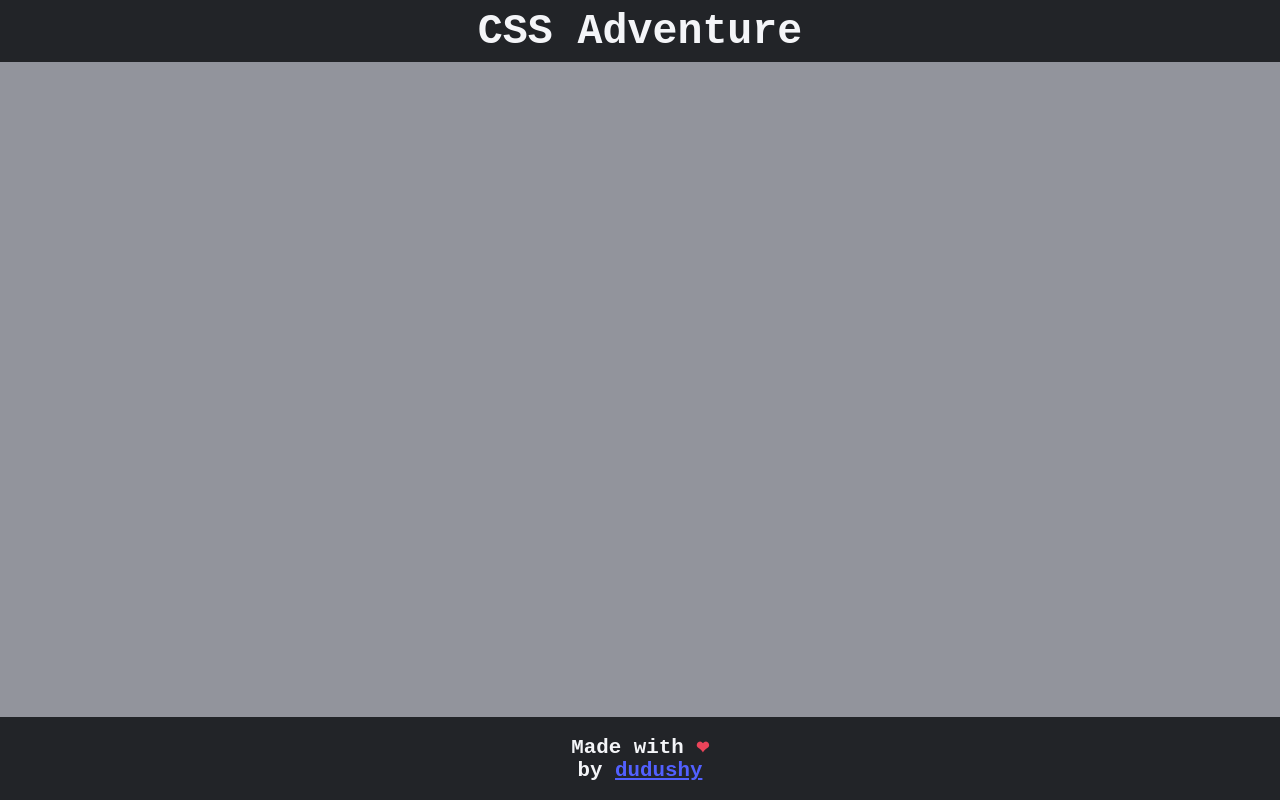
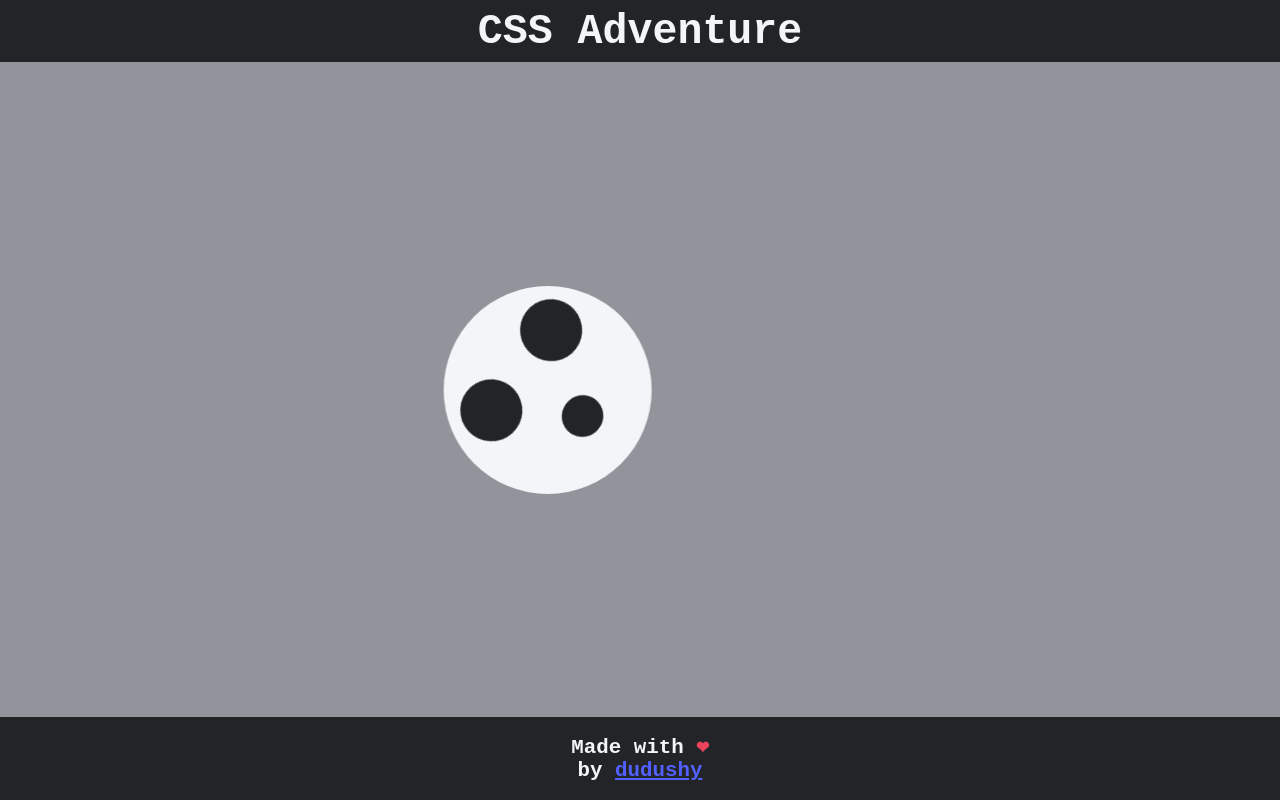
Before and after one commit to dudushy/web-adventure, an Angular app: page /loading5 in a window 1280 px wide. Built offline with nearby package versions, Linux system fonts and the light colour scheme.

Commit message:
Finish shy animation

```diff
--- a/src/app/adventures/loaders/loading5/loading5.component.html
+++ b/src/app/adventures/loaders/loading5/loading5.component.html
@@ -1,2 +1,12 @@
 <div id="content">
+  <div class="shy-wrapper">
+    <div class="face">
+      <div class="eyes">
+        <div class="eye"></div>
+        <div class="eye"></div>
+      </div>
+
+      <div class="mouth"></div>
+    </div>
+  </div>
 </div>
--- a/src/app/adventures/loaders/loading5/loading5.component.scss
+++ b/src/app/adventures/loaders/loading5/loading5.component.scss
@@ -24,3 +24,77 @@
   justify-content: center;
   align-items: center;
 }
+
+.shy-wrapper {
+  --animationArgs: 3s ease-in-out infinite;
+
+  @include fixedHeight(calc(var(--responsiveUnit) * 10));
+  aspect-ratio: 1;
+  background: $light;
+  border-radius: 50%;
+  display: flex;
+  align-items: center;
+  justify-content: center;
+  animation: move var(--animationArgs);
+
+  .face {
+    height: 100%;
+    width: 100%;
+    display: flex;
+    flex-direction: column;
+    align-items: center;
+    justify-content: center;
+    animation: roll var(--animationArgs);
+
+    .eyes {
+      display: flex;
+      justify-content: center;
+
+      .eye {
+        @include fixedHeight(calc(var(--responsiveUnit) * 3));
+        aspect-ratio: 1;
+        border-radius: 50%;
+        background: $dark;
+        margin-inline: 15%;
+      }
+    }
+
+    .mouth {
+      @include fixedHeight(calc(var(--responsiveUnit) * 2));
+      aspect-ratio: 1;
+      border-radius: 50%;
+      background: $dark;
+      margin-top: 12%;
+    }
+  }
+}
+
+@keyframes move {
+  0% {
+    transform: translateX(0%);
+  }
+  25% {
+    transform: translateX(50%);
+  }
+  75% {
+    transform: translateX(-50%);
+  }
+  100% {
+    transform: translateX(0%);
+  }
+}
+
+@keyframes roll {
+  0% {
+    transform: rotate(0deg);
+  }
+  25% {
+    transform: rotate(60deg);
+  }
+  75% {
+    transform: rotate(-60deg);
+  }
+  100% {
+    transform: rotate(0deg);
+  }
+}
--- a/src/app/app-routing.module.ts
+++ b/src/app/app-routing.module.ts
@@ -20,7 +20,7 @@ const routes: Routes = [
   { path: 'loading2', component: Loading2Component, data: { type: 'loader', description: 'Newton Disc'} },
   { path: 'loading3', component: Loading3Component, data: { type: 'loader', description: 'Fairy'} },
   { path: 'loading4', component: Loading4Component, data: { type: 'loader', description: 'Quest 2'} },
-  { path: 'loading5', component: Loading5Component, data: { type: 'loader', description: 'Shyland'} },
+  { path: 'loading5', component: Loading5Component, data: { type: 'loader', description: 'Shy'} },
 
   { path: '**', redirectTo: '/', pathMatch: 'full' },
 ];
```
